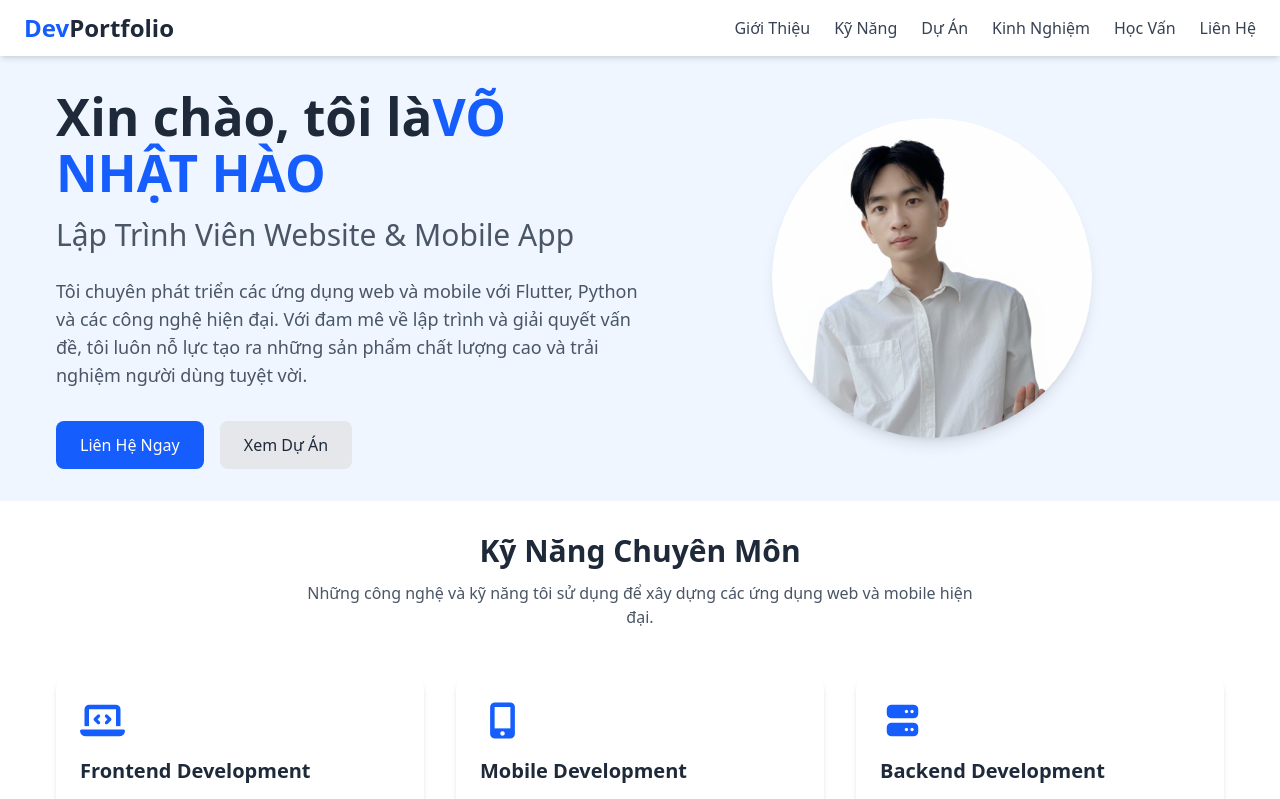
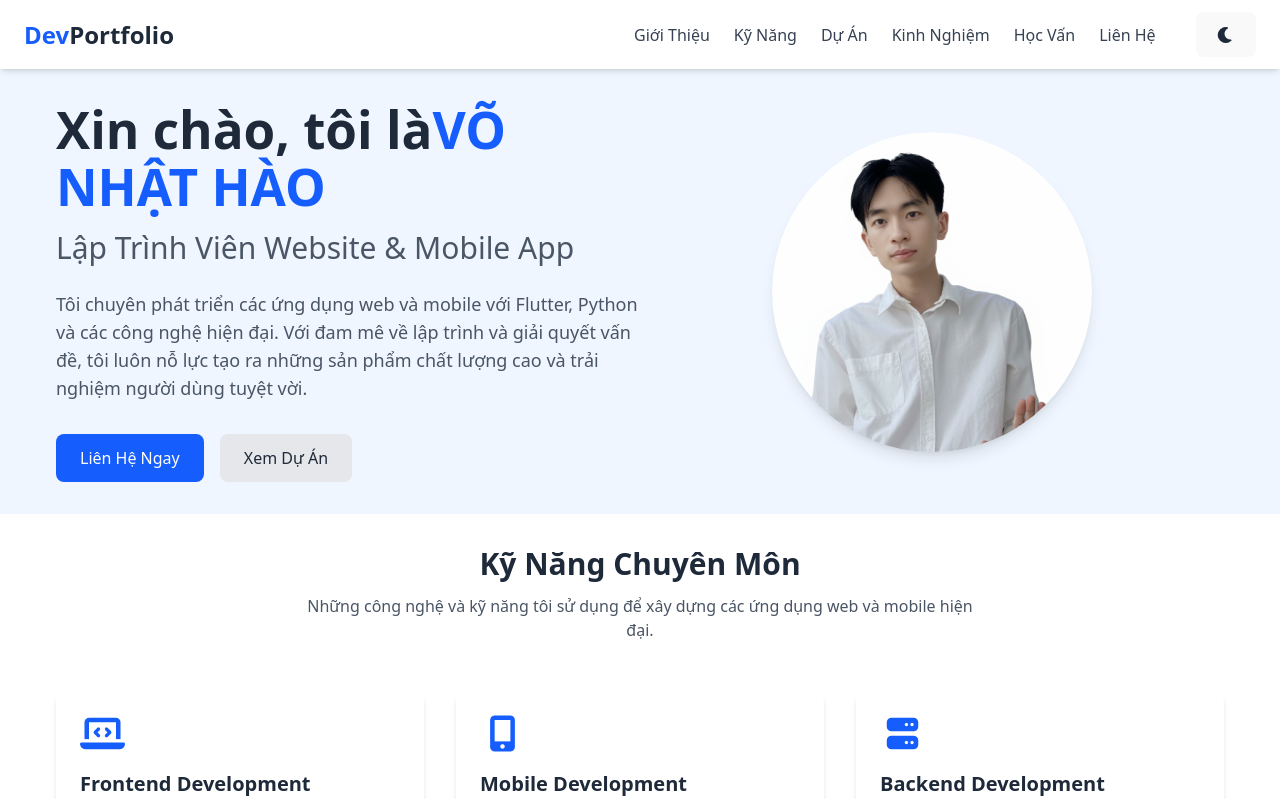
Before and after one commit to Haoo-8/portfolio, a React (Vite) app in the folder portfolio/: page / in a window 1280 px wide. Shown: the top 799 px of the page. Built offline with nearby package versions, Linux system fonts and the light colour scheme.

Commit message:
feat: Update hooks dark mode

```diff
--- a/portfolio/src/components/Header/Header.tsx
+++ b/portfolio/src/components/Header/Header.tsx
@@ -1,7 +1,10 @@
 import { useState } from "react";
+import '../../styles/components/header.css';
+import { useDarkMode } from "../../hooks";
 
 export default function Header() {
   const [open, setOpen] = useState(false);
+  const { isDark, toggle } = useDarkMode();
 
   const links = [
     { id: "about", label: "Giới Thiệu" },
@@ -13,31 +16,58 @@ export default function Header() {
   ];
 
   return (
-    <header className="sticky top-0 z-50 bg-white shadow-md">
+    <header style={{backgroundColor: "var(--color-bg)", color: "var(--color-text)"}} className="sticky top-0 z-50 bg-white shadow-md">
       <nav className="container mx-auto px-6 py-3 flex justify-between items-center">
+        {/* Logo */}
         <div className="text-2xl font-bold text-blue-600">
           Dev<span className="text-gray-800">Portfolio</span>
         </div>
-
-        <div className="hidden md:flex space-x-6">
-          {links.map(link => (
-            <a key={link.id} href={`#${link.id}`} className="text-gray-700 hover:text-blue-600 transition">
+        {/* Desktop menu */}
+        <div className="hidden md:flex justify-center items-center space-x-6">
+          {links.map((link) => (
+            <a
+              id="nav"
+              key={link.id}
+              href={`#${link.id}`}
+              className="text-gray-700 hover:text-blue-600 transition"
+            >
               {link.label}
             </a>
           ))}
+          {/* Dark mode toggle */}
+          <button
+            onClick={toggle}
+            className="ml-4 p-2 rounded-lg bg-gray-200 dark:bg-gray-700 hover:bg-gray-300 dark:hover:bg-gray-600 transition"
+          >
+            {isDark ? (
+              <i className="fas fa-sun text-yellow-400"></i>
+            ) : (
+              <i className="fas fa-moon text-gray-800"></i>
+            )}
+          </button>
         </div>
-
+        {/* Mobile menu button */}
         <div className="md:hidden">
+          <button
+            onClick={toggle}
+            className="p-2 rounded-lg bg-gray-200 dark:bg-gray-700 hover:bg-gray-300 dark:hover:bg-gray-600 transition"
+          >
+            {isDark ? (
+              <i className="fas fa-sun text-yellow-400"></i>
+            ) : (
+              <i className="fas fa-moon text-gray-800"></i>
+            )}
+          </button>
           <button onClick={() => setOpen(!open)} className="text-gray-700">
             <i className="fas fa-bars text-xl"></i>
           </button>
         </div>
       </nav>
-
+      {/* Mobile dropdown */}
       {open && (
         <div className="md:hidden bg-white shadow-md">
           <div className="container mx-auto px-6 py-3 flex flex-col space-y-3">
-            {links.map(link => (
+            {links.map((link) => (
               <a
                 key={link.id}
                 href={`#${link.id}`}
--- /dev/null
+++ b/portfolio/src/hooks/index.ts
@@ -0,0 +1 @@
+export { useDarkMode } from './useDarkMode';
--- /dev/null
+++ b/portfolio/src/hooks/useDarkMode.ts
@@ -0,0 +1,26 @@
+import { useState, useEffect } from 'react';
+
+export const useDarkMode = () => {
+    const [isDark, setIsDark] = useState<boolean>(() => {
+        const saved = localStorage.getItem('darkMode');
+        if (saved !== null) {
+            return JSON.parse(saved);
+        }
+        return window.matchMedia('(prefers-color-scheme: dark').matches;
+    });
+
+    useEffect(() => {
+        const root = window.document.documentElement;
+
+        if (isDark) {
+            root.classList.add('dark');
+        } else {
+            root.classList.remove('dark');
+        }
+
+        localStorage.setItem('darkMode', JSON.stringify(isDark));
+    }, [isDark]);
+
+    const toggle = () => setIsDark(!isDark);
+    return { isDark, toggle};
+};
--- a/portfolio/src/index.css
+++ b/portfolio/src/index.css
@@ -4,17 +4,30 @@
   line-height: 1.5;
   font-weight: 400;
 
-  color-scheme: light dark;
+  /* color-scheme: light dark;
   color: rgba(255, 255, 255, 0.87);
-  background-color: #242424;
+  background-color: #242424; */
 
   font-synthesis: none;
   text-rendering: optimizeLegibility;
   -webkit-font-smoothing: antialiased;
   -moz-osx-font-smoothing: grayscale;
+
+  /* Light theme */
+  --color-bg: #ffffff;
+  --color-text: #111111;
+  --color-primary: #2563eb;
+
 }
 
+.dark {
+  /* Dark theme */
+  --color-bg: #111111;
+  --color-text: #eeeeee;
+  --color-primary: #3b82f6;
+}
 a {
+  text-align: center;
   font-weight: 500;
   /* color: #646cff; */
   text-decoration: inherit;
@@ -24,6 +37,9 @@ a:hover {
 }
 
 body {
+  background-color: var(--color-bg);
+  color: var(--color-text);
+  transition: background-color 0.3s, color 0.3s;
   margin: 0;
   max-width: 100%;
   min-width: 320px;
```
Also changed, not shown: portfolio/package.json (+6 -2 lines), portfolio/src/App.tsx (+20 -21 lines), tailwind.config.ts (added, +16 -0 lines), portfolio/src/hooks/useIsMobile.ts (added), portfolio/src/hooks/useScrollPosition.ts (added), portfolio/src/hooks/useSound.ts (added), portfolio/src/hooks/useTypingEffect.ts (added), portfolio/src/styles/components/header.css (added), 2 other files (tests, documents, lock files or other folders).
